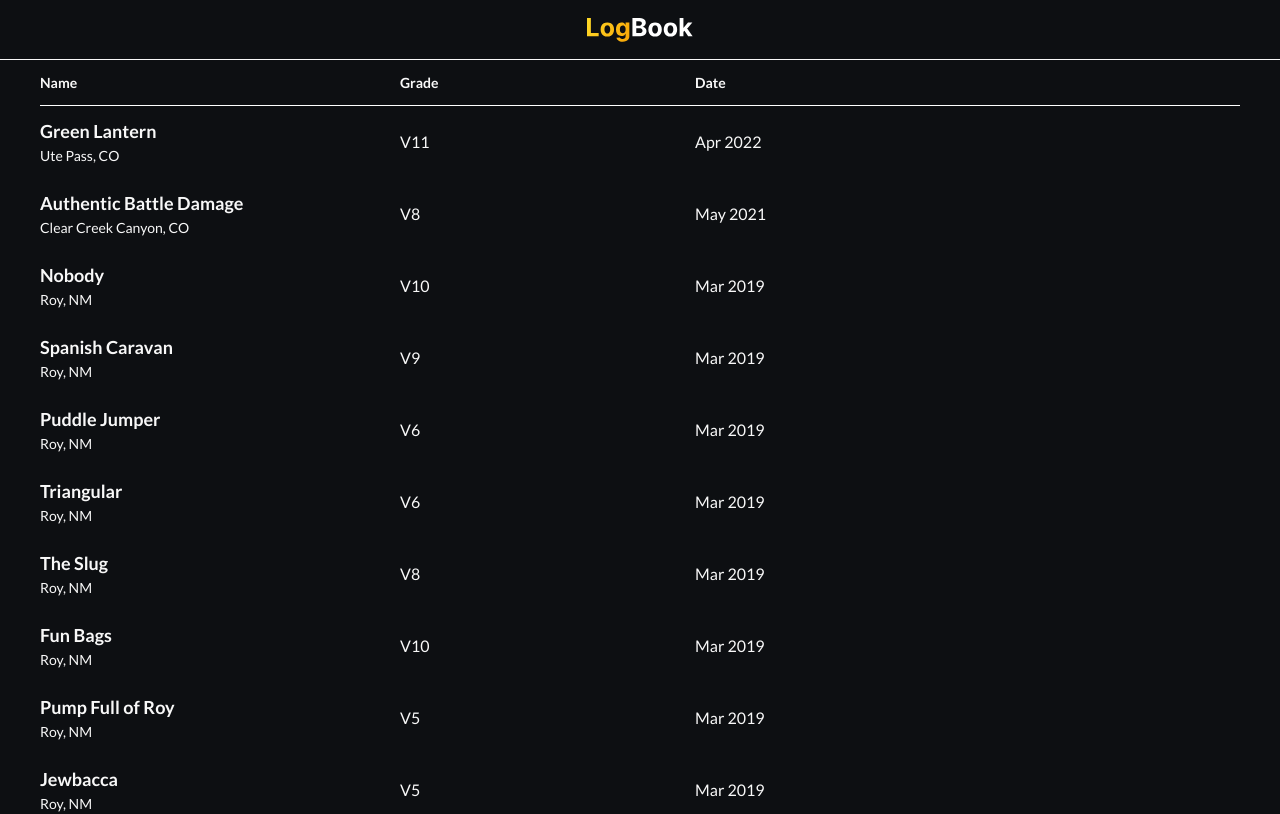
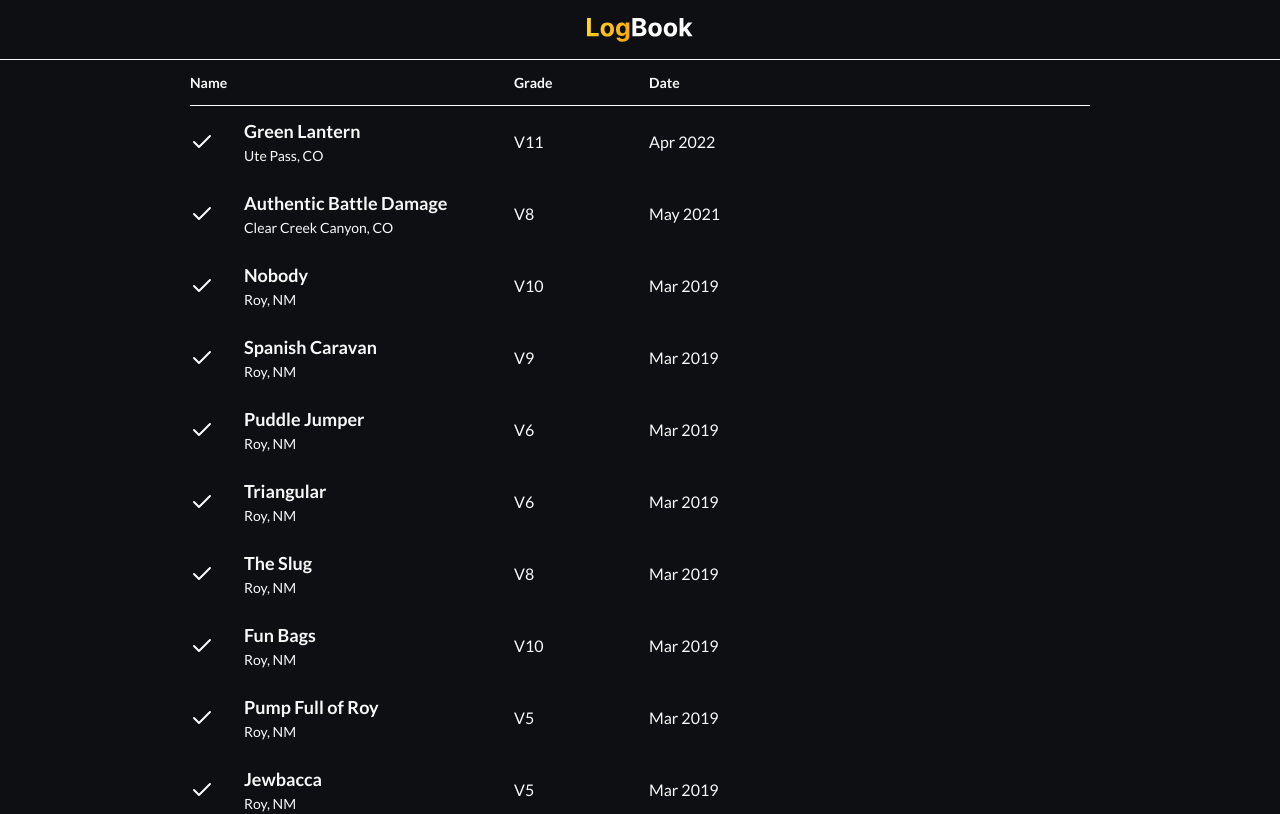
Before and after one commit to trentgillis/logbook, a React (Vite) app: page / in a window 1280 px wide. Shown: the top 814 px of the page. Built offline with nearby package versions, Linux system fonts and the light colour scheme.

Commit message:
shift columns and column sizes and add initial send type badge

```diff
--- a/package.json
+++ b/package.json
@@ -11,6 +11,7 @@
   },
   "dependencies": {
     "@fontsource/lato": "^5.0.21",
+    "lucide-react": "^0.427.0",
     "react": "^18.3.1",
     "react-dom": "^18.3.1"
   },
--- a/src/components/Container/Container.module.css
+++ b/src/components/Container/Container.module.css
@@ -1,6 +1,6 @@
 .container {
   display: grid;
-  grid-template-columns: 1fr 1200px 1fr;
+  grid-template-columns: 1fr 900px 1fr;
   padding: 0 16px;
 }
 
--- a/src/components/SendTable/SendRow.module.css
+++ b/src/components/SendTable/SendRow.module.css
@@ -3,6 +3,9 @@
 }
 
 .name {
+  display: flex;
+  align-items: center;
+  gap: 4px;
   font-size: 1.125rem;
   font-weight: 700;
 }
--- a/src/components/SendTable/SendRow.tsx
+++ b/src/components/SendTable/SendRow.tsx
@@ -1,6 +1,7 @@
 import styles from './SendRow.module.css';
 
 import { Send } from '@/types/Send';
+import SendTypeBadge from './SendTypeBadge';
 
 type SendRowProps = {
   send: Send;
@@ -9,6 +10,9 @@ type SendRowProps = {
 function SendRow({ send }: SendRowProps) {
   return (
     <tr className={styles.row}>
+      <td>
+        <SendTypeBadge flash={send.flash} />
+      </td>
       <td>
         <div className={styles.name}>{send.name}</div>
         <div className={styles.location}>
--- a/src/components/SendTable/SendTableHeader.module.css
+++ b/src/components/SendTable/SendTableHeader.module.css
@@ -9,5 +9,18 @@
 }
 
 .header > tr > th:nth-child(1) {
+  width: 6%;
+}
+
+.header > tr > th:nth-child(2) {
   width: 30%;
 }
+
+.header > tr > th:nth-child(3) {
+  width: 15%;
+}
+
+.header > tr > th:nth-child(4) {
+  width: 100%;
+  float: left;
+}
--- a/src/components/SendTable/SendTableHeader.tsx
+++ b/src/components/SendTable/SendTableHeader.tsx
@@ -5,6 +5,7 @@ function SendTableHeader() {
     <thead className={styles.header}>
       <tr>
         <th scope="col">Name</th>
+        <th scope="col"></th>
         <th scope="col">Grade</th>
         <th scope="col">Date</th>
       </tr>
--- /dev/null
+++ b/src/components/SendTable/SendTypeBadge.tsx
@@ -0,0 +1,11 @@
+import { Check, Zap } from 'lucide-react';
+
+type SendTypeBadgeProps = {
+  flash?: boolean;
+};
+
+function SendTypeBadge({ flash }: SendTypeBadgeProps) {
+  return <div>{flash ? <Zap /> : <Check />}</div>;
+}
+
+export default SendTypeBadge;
```
Also changed, not shown: src/components/SendTable/SendTypeBadge.module.css (added), 1 other file (tests, documents, lock files or other folders).
